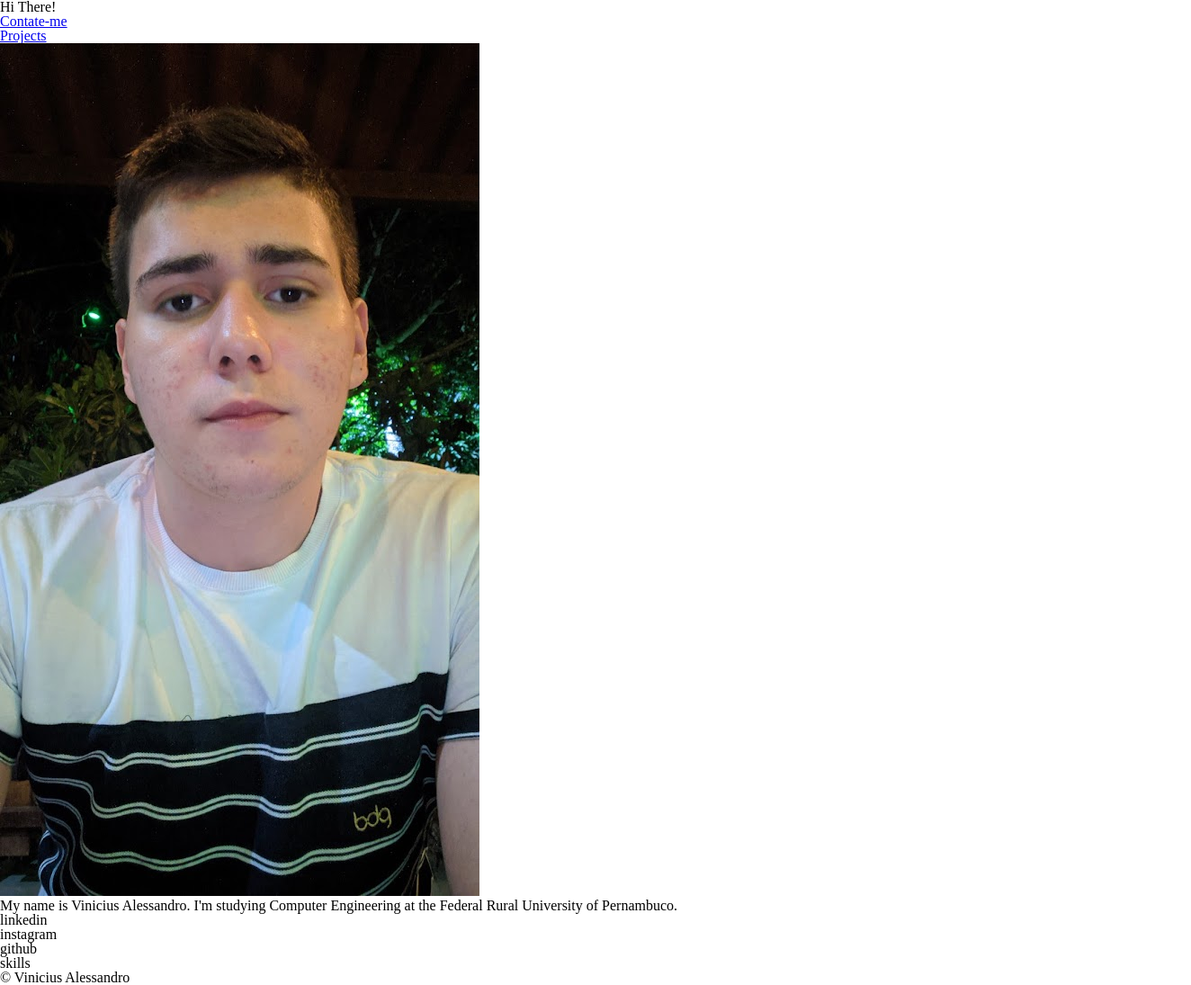
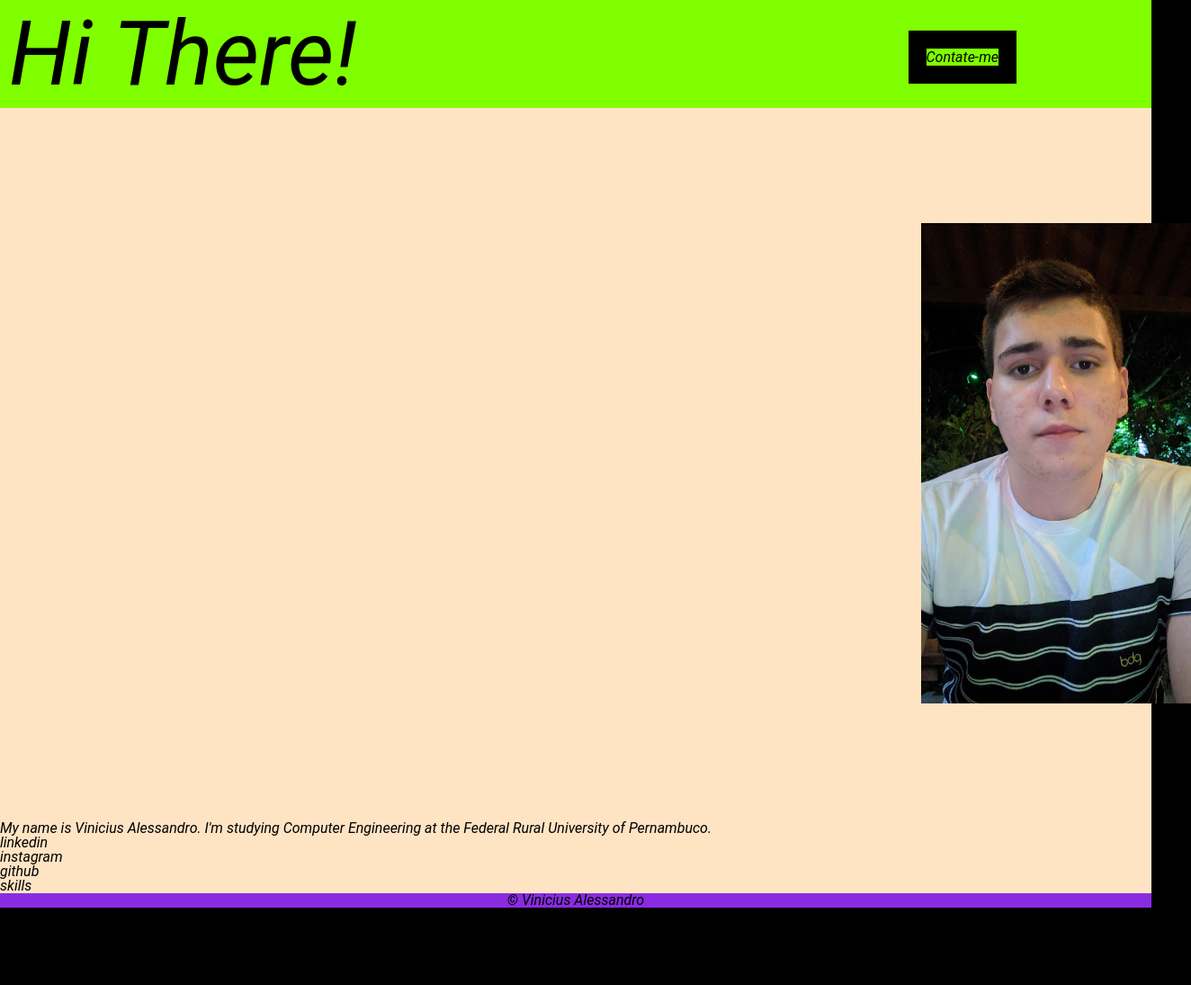
Before and after one commit to Piripa/portolio, a plain HTML site: page index.html in a window 1280 px wide. Shown: the whole page at 90% size, 1324 px wide, since content can reach past the window. After the commit the page ends 1010 px from the top, so only its background shows below. Drawn offline with Linux system fonts and the light colour scheme.

Commit message:
algumas alterações iniciais realizadas

```diff
--- a/assets/css/style.css
+++ b/assets/css/style.css
@@ -0,0 +1,64 @@
+body {
+    background-color: black;
+    font-family: "Roboto", sans-serif;
+    font-style: italic;
+}
+
+header {
+    background-color: chartreuse;
+    padding: 10px;
+
+}
+
+header h1 {
+    font-size: 100px;
+
+}
+
+nav {
+    position: absolute;
+    top: 56px;
+    right: 150px;
+}
+
+nav li {
+    display: inline;
+    border-color: black;
+    border-width: 20px;
+    border-style: solid;
+}
+
+li {
+    border-color: black;
+
+}
+
+
+
+main {
+    background-color: red;
+    width: 100%;
+}
+
+.div-principal {
+    width: 100%;
+    margin: 0 auto;
+    background-color: bisque;
+    display: block;
+}
+
+
+
+.picture-perfil {
+    display: inline-block;
+    position: block;
+    max-width: 300px;
+    margin: 10% 0 10% 80%;
+
+}
+
+
+footer {
+    background-color: blueviolet;
+    text-align: center;
+}
--- a/index.html
+++ b/index.html
@@ -6,23 +6,25 @@
     <meta name="viewport" content="width=device-width, initial-scale=1.0">
     <title>Portfólio</title>
     <link rel="stylesheet" href="/assets/css/reset.css">
-    <link rel="stylesheet" href="/assets/css/style.css" >
-</head>
+    <link rel="stylesheet" href="/assets/css/style.css">
+    <link rel="preconnect" href="https://fonts.googleapis.com">
+
 
 <body>
     <header>
-        <h1>Hi There!</h1>
-        <nav>
-            <ul>
-                <li><a href="contate.html">Contate-me</a></li>
-                <li><a href="projects.html">Projects</a></li>
-            </ul>
-        </nav>
+        <div class="cabeca">
+            <h1>Hi There!</h1>
+            <nav>
+                <ul>
+                    <li>Contate-me</li>
+                </ul>
+            </nav>
+        </div>
     </header>
     <main>
-        <div>
+        <div class="div-principal">
             <div>
-                <img src="/assets/img/Foto perfil linkedIn.jpg">
+                <img class="picture-perfil" src="/assets/img/Foto perfil linkedIn.jpg">
             </div>
             <div>
                 <section>
```
Also changed, not shown: contate.html (deleted, +0 -17 lines), projects.html (deleted, +0 -17 lines).
